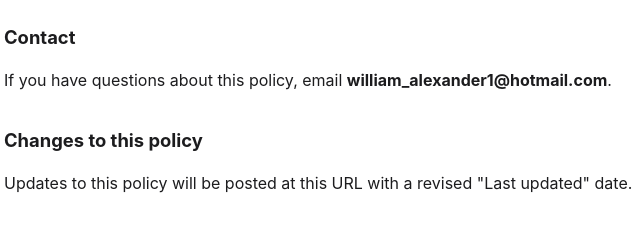
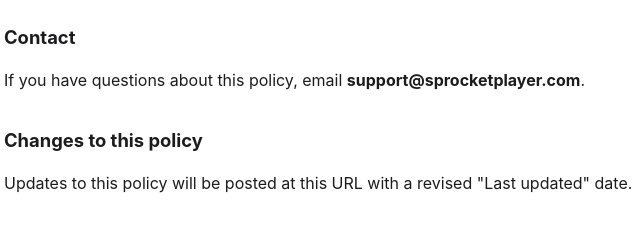
Before and after one commit to DreadPirateBill/DreadPirateBill.github.io, a plain HTML site: page privacy.html in a window 1280 px wide. Shown: the part 1268-1494 px from the top of the page, 276-916 px from the left. Drawn offline with Linux system fonts and the light colour scheme.

Commit message:
Update privacy.html

```diff
--- a/privacy.html
+++ b/privacy.html
@@ -54,7 +54,7 @@
 <p>Sprocket Player is not directed at children under 13 and does not knowingly collect any personal information from children.</p>
 
 <h2>Contact</h2>
-<p>If you have questions about this policy, email <strong>william_alexander1@hotmail.com</strong>.</p>
+<p>If you have questions about this policy, email <strong>support@sprocketplayer.com</strong>.</p>
 
 <h2>Changes to this policy</h2>
 <p>Updates to this policy will be posted at this URL with a revised "Last updated" date.</p>
```
